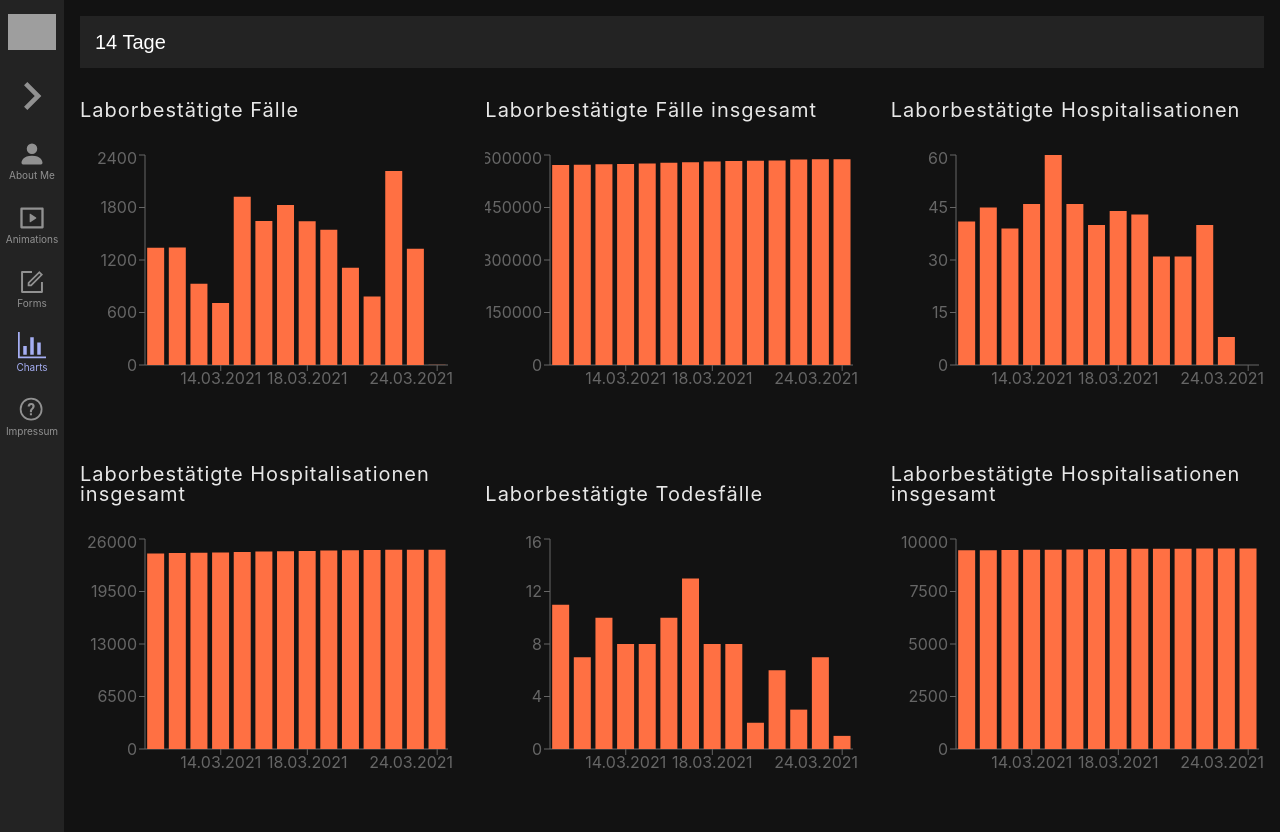
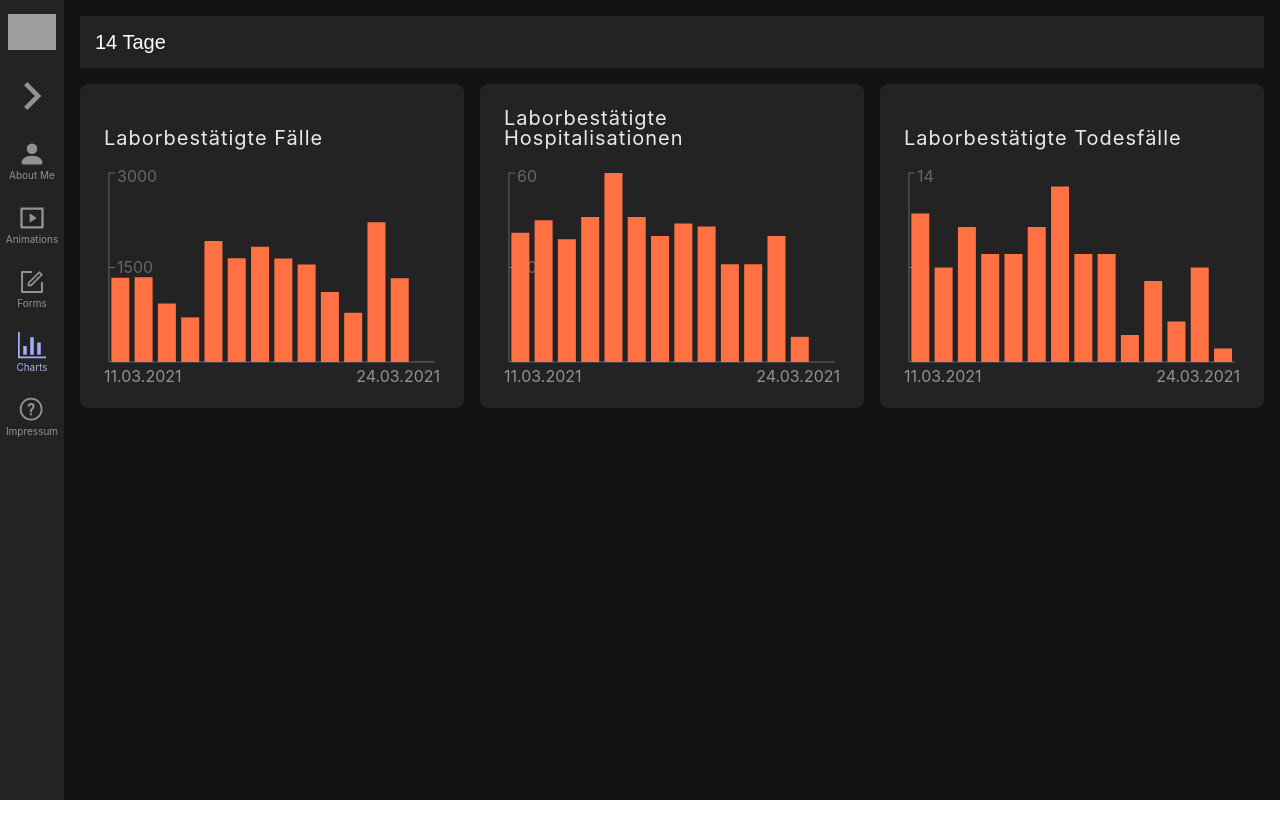
Before and after one commit to SaegesserSascha/portfolio, a React (Create React App) app: page /charts in a window 1280 px wide. After the commit the page ends 800 px from the top, so only its background shows below. Built offline with nearby package versions, Linux system fonts and the light colour scheme; grey boxes are pictures that could not be loaded.

Commit message:
Added a tooltip when hovering over a bar + some formatting

```diff
--- a/src/pages/charts/Charts.js
+++ b/src/pages/charts/Charts.js
@@ -1,6 +1,6 @@
 import "./charts.scss";
 import React, { useState } from "react";
-import { Bar, BarChart, ResponsiveContainer, Tooltip, XAxis, YAxis } from "recharts";
+import { Bar, BarChart, CartesianGrid, ResponsiveContainer, Tooltip, XAxis, YAxis } from "recharts";
 import data from "data/covid19switzerland.json";
 
 export default function Graphs() {
@@ -10,6 +10,7 @@ export default function Graphs() {
     "allDays": data.length
   });
 
+  const CHARTHEIGHT = 200; // In px
   const [timeRange, setTimeRange] = useState(ranges["14Days"]);
 
   function getKeys() {
@@ -46,26 +47,69 @@ export default function Graphs() {
     return filteredData;
   }
 
+  const formatDateLabel = (filteredData) => {
+    console.log(filteredData.date);
+    const values = filteredData.date.split(".");
+    return `${values[0]}.${values[1]}`;
+  }
+
+  function shouldDisplay(el) {
+    switch (el) {
+      case "cases":
+      case "hospitalizations":
+      case "mortality":
+        return true;
+      default:
+        return false;
+    }
+  }
+
+  const CustomTooltip = ({ active, payload, label }) => {
+    console.log(payload[0]);
+    if (active && payload && payload.length) {
+      return (
+        <div className="custom-tooltip">
+          <p className="value">{payload[0].value}</p>
+          <p className="label">{formatAndTranslateCategory(payload[0].name)}</p>
+          <p className="date">{payload[0].payload.date}</p>
+        </div>
+      );
+    }
+    return null;
+  };
+
   const charts = getKeys().map(el => {
+    if (shouldDisplay(el)) {
       return (
         <div className="chart-container">
           <h4 className="category">{formatAndTranslateCategory(el)}</h4>
-        <ResponsiveContainer className="chart" width="100%" height={250} key={el} >
+          <ResponsiveContainer
+            className="chart"
+            width="100%"
+            height={CHARTHEIGHT}
+            key={el}
+          >
             <BarChart
               data={filteredData()}
             >
-            <XAxis dataKey="date"></XAxis>
-            <YAxis type="number" />
-            <Tooltip wrapperStyle={{ backgroundColor: "red" }} />
-            <Bar isAnimationActive={false}
+              <YAxis mirror={true} interval="preserveEnd" tickCount={3} />
+              <XAxis tick={false} height={1} />
+              <Tooltip content={<CustomTooltip />} />
+              <Bar
+                isAnimationActive={false}
                 dataKey={el}
                 fill="#ff7043"
               >
               </Bar>
             </BarChart>
           </ResponsiveContainer>
+          <div className="labels">
+            <p>{filteredData()[0].date}</p>
+            <p>{filteredData()[filteredData().length - 1].date}</p>
+          </div>
         </div>
       );
+    }
   });
 
   const handleSelect = () => {
--- a/src/pages/charts/charts.scss
+++ b/src/pages/charts/charts.scss
@@ -1,11 +1,11 @@
 @import "/src/sass/colors";
+@import "/src/sass/breakpoints";
 
 $font-size: 1.25rem;
 .time-range {
   -moz-appearance: none;
   -webkit-appearance: none;
   appearance: none;
-  border: none;
   background-color: $clr-neutral-normal;
   border: none;
   color: $clr-white;
@@ -30,17 +30,28 @@ $font-size: 1.25rem;
 }
 
 .bar-chart-wrapper {
-  padding: 2em 0;
+  padding: 1em 0 0 0;
   display: grid;
   grid-template-columns: repeat(auto-fill, minmax(300px, 1fr));
   grid-auto-rows: auto;
-  gap: 4em 2em;
+  gap: 1em 0;
+
+  @include mq(s) {
+    gap: 1em;
+  }
 }
 
 .chart-container {
+  background-color: $clr-neutral-normal;
+  border-radius: 8px;
   display: flex;
   flex-direction: column;
   justify-content: flex-end;
+  padding: 1.5em 1em;
+
+  @include mq(l) {
+    padding: 1.5em;
+  }
 
   & > h4 {
     margin-bottom: 1em;
@@ -56,3 +67,29 @@ $font-size: 1.25rem;
 .category {
   color: $clr-white-90;
 }
+
+.labels {
+  color: $clr-white-50;
+  display: flex;
+  justify-content: space-between;
+}
+
+.custom-tooltip {
+  background-color: $clr-neutral-light-normal;
+  border-radius: 4px;
+  padding: 1em;
+  line-height: 1.5rem;
+
+  & .date {
+    color: $clr-white-50;
+  }
+
+  & .value {
+    color: $clr-accent-light;
+    font-size: 1.25rem;
+  }
+
+  & .label {
+    color: $clr-white-67;
+  }
+}
--- a/src/sass/_colors.scss
+++ b/src/sass/_colors.scss
@@ -10,8 +10,10 @@ $clr-accent-light: #ffa270;
 $clr-accent-normal: #ff7043;
 $clr-accent-dark: #c63f17;
 
-$clr-neutral-light: #444444;
+$clr-neutral-light: #343434;
+$clr-neutral-light-normal: #333;
 $clr-neutral-normal: #232323;
+$clr-neutral-normal-dark: #222;
 $clr-neutral-dark: #121212;
 
 $clr-white: #fff;
--- a/src/sass/_typography.scss
+++ b/src/sass/_typography.scss
@@ -5,7 +5,6 @@ h1, h2, h3, h4, p {
 h1 {
   font-size: 2rem;
   letter-spacing: 1px;
-  padding-bottom: 1.25em;
 }
 
 .h1-fw-300 {
@@ -20,7 +19,6 @@ h1 {
 h2 {
   font-size: 1.75rem;
   letter-spacing: 1px;
-  padding-bottom: 1em;
 }
 
 .h2-fw-300 {
@@ -35,7 +33,6 @@ h2 {
 h3 {
   font-size: 1.5rem;
   letter-spacing: 1px;
-  padding-bottom: .75em;
 }
 
 .h3-fw-300 {
@@ -50,7 +47,6 @@ h3 {
 h4 {
   font-size: 1.25rem;
   letter-spacing: 1px;
-  padding-bottom: .5em;
 }
 
 .h4-fw-300 {
```
Lines whose indentation alone changed are shown as unchanged.
